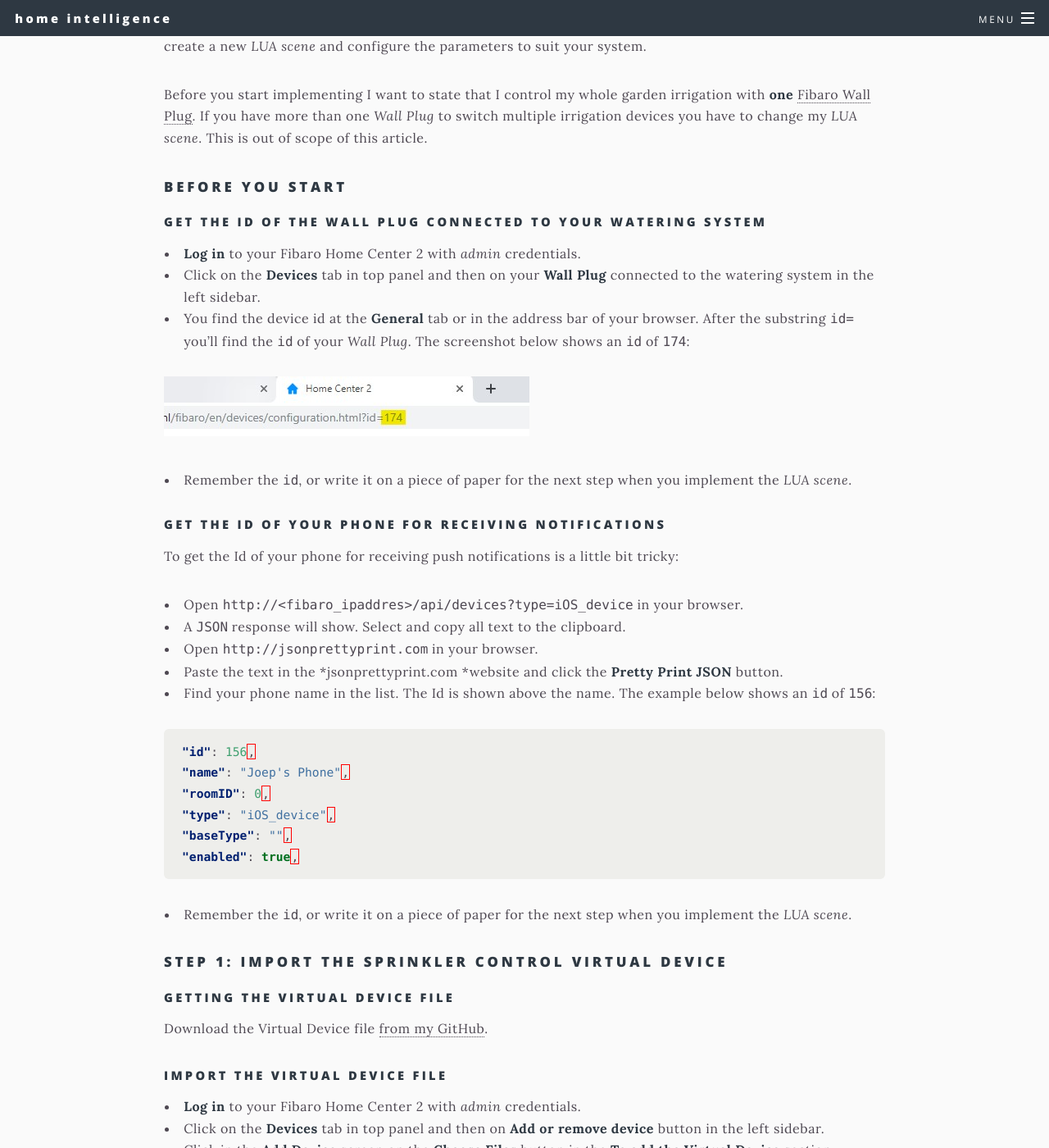
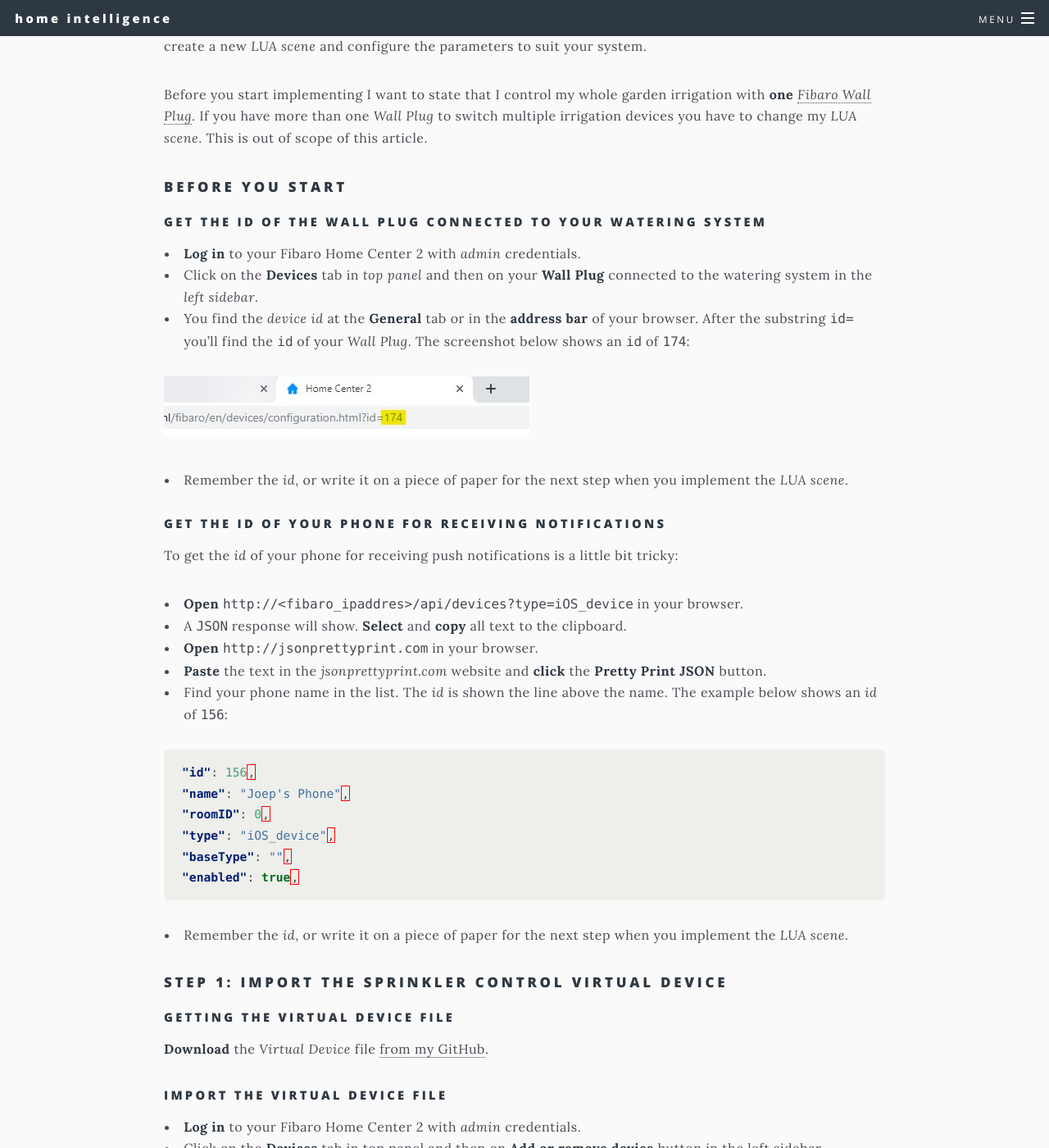
Before and after one commit to joepv/joepv.github.io, a Jekyll site: the page built from _pages/sprinklercontrol.md, in a window 1280 px wide and 1400 px high, scrolled down 1814 px. Shown: the whole window at 82% size. Built offline with Jekyll 4.4.1, drawn with Linux system fonts in a browser that asks for light colours; some of the changed text lies outside the part shown.

Commit message:
Textual changes.

````diff
--- a/_pages/sprinklercontrol.md
+++ b/_pages/sprinklercontrol.md
@@ -23,7 +23,7 @@
 - [How I implemented it](#how-i-implemented-it)
   - [In words](#in-words)
   - [Before you start](#before-you-start)
-    - [Get the Id of the Wall Plug connected to your watering system](#get-the-id-of-the-wall-plug-connected-to-your-watering-system)
+    - [Get the id of the Wall Plug connected to your watering system](#get-the-id-of-the-wall-plug-connected-to-your-watering-system)
     - [Get the Id of your Phone for receiving notifications](#get-the-id-of-your-phone-for-receiving-notifications)
   - [Step 1: Import the Sprinkler Control Virtual Device](#step-1-import-the-sprinkler-control-virtual-device)
     - [Getting the Virtual Device file](#getting-the-virtual-device-file)
@@ -46,37 +46,37 @@
 
 * One-click watering my garden.
 * Easy to start with different predefined time-out's.
-* Automatically stop timer at manual control or when the _Sprinkler Panel_ sends a turn off command.
+* Automatically stop timer at manual control or when the *Sprinkler Panel* sends a turn off command.
 
 ## How I implemented it
 
 ### In words
 
-First you import the _Virtual Device_ I created at my Home Center 2 and note the `id` of the device. Then you create a new _LUA scene_ and configure the parameters to suit your system.
+First you import the *Virtual Device* I created at my Home Center 2 and note the *id* of the device. Then you create a new *LUA scene* and configure the parameters to suit your system.
 
-Before you start implementing I want to state that I control my whole garden irrigation with **one** [Fibaro Wall Plug](https://www.fibaro.com/en/products/wall-plug/). If you have more than one *Wall Plug* to switch multiple irrigation devices you have to change my _LUA scene_. This is out of scope of this article.
+Before you start implementing I want to state that I control my whole garden irrigation with **one** *[Fibaro Wall Plug](https://www.fibaro.com/en/products/wall-plug/)*. If you have more than one *Wall Plug* to switch multiple irrigation devices you have to change my *LUA scene*. This is out of scope of this article.
 
 ### Before you start
 
-#### Get the Id of the Wall Plug connected to your watering system
+#### Get the id of the Wall Plug connected to your watering system
 
 * **Log in** to your Fibaro Home Center 2 with _admin_ credentials.
-* Click on the **Devices** tab in top panel and then on your **Wall Plug** connected to the watering system in the left sidebar.
-* You find the device id at the **General** tab or in the address bar of your browser. After the substring `id=` you'll find the `id` of your _Wall Plug_. The screenshot below shows an `id` of `174`:
+* Click on the **Devices** tab in *top panel* and then on your **Wall Plug** connected to the watering system in the *left sidebar*.
+* You find the *device id* at the **General** tab or in the **address bar** of your browser. After the substring `id=` you'll find the `id` of your *Wall Plug*. The screenshot below shows an `id` of `174`:
 
 ![sprinklercontrol_wallplug_id](../images/screenshots/sprinklercontrol_wallplug_id.jpg)
 
-* Remember the `id`, or write it on a piece of paper for the next step when you implement the _LUA scene_.
+* Remember the *id*, or write it on a piece of paper for the next step when you implement the *LUA scene*.
 
 #### Get the Id of your Phone for receiving notifications
 
-To get the Id of your phone for receiving push notifications is a little bit tricky:
+To get the *id* of your phone for receiving push notifications is a little bit tricky:
 
-* Open `http://<fibaro_ipaddres>/api/devices?type=iOS_device` in your browser.
-* A `JSON` response will show. Select and copy all text to the clipboard.
-* Open `http://jsonprettyprint.com` in your browser.
-* Paste the text in the *jsonprettyprint.com *website and click the **Pretty Print JSON** button.
-* Find your phone name in the list. The Id is shown above the name. The example below shows an `id` of `156`:
+* **Open** `http://<fibaro_ipaddres>/api/devices?type=iOS_device` in your browser.
+* A `JSON` response will show. **Select** and **copy** all text to the clipboard.
+* **Open** `http://jsonprettyprint.com` in your browser.
+* **Paste** the text in the *jsonprettyprint.com* website and **click** the **Pretty Print JSON** button.
+* Find your phone name in the list. The *id* is shown the line above the name. The example below shows an *id* of `156`:
 
 ```json
 "id": 156,
@@ -87,13 +87,13 @@
 "enabled": true,
 ```
 
-* Remember the `id`, or write it on a piece of paper for the next step when you implement the _LUA scene_.
+* Remember the *id*, or write it on a piece of paper for the next step when you implement the *LUA scene*.
 
 ### Step 1: Import the Sprinkler Control Virtual Device
 
 #### Getting the Virtual Device file
 
-Download the Virtual Device file [from my GitHub](https://github.com/joepv/fibaro/blob/master/SprinklerControl.vfib).
+**Download** the *Virtual Device* file [from my GitHub](https://github.com/joepv/fibaro/blob/master/SprinklerControl.vfib).
 
 #### Import the Virtual Device file
 
@@ -106,27 +106,27 @@
 
 #### Configure the Virtual Device
 
-When the import has finished you can give it a **Name** and assign it to a **Room**. I'll skip the *advanced configuration* for now, because first you have to create a new _LUA scene_ in the next section to get a scene `id` to configure the _Virtual Device_ buttons.
+When the import has finished you can give it a **Name** and assign it to a **Room**. I'll skip the *advanced configuration* for now, because first you have to create a new *LUA scene* in the next section to get a scene *id* to configure the *Virtual Device* buttons.
 
 #### Get the ID of the Virtual Device
 
-The easiest way to get the `id` of the _Virtual Device_ is to look in the address bar of your browser. After the substring `id=` you'll find the `id` of your new _Virtual Device_. The screenshot below shows an `id` of `182`:
+The easiest way to get the *id* of the *Virtual Device* is to look in the address bar of your browser. After the substring `id=` you'll find the *id* of your new *Virtual Device*. The screenshot below shows an *id* of `182`:
 
 ![sprinklercontrol_vfib_id](../images/screenshots/sprinklercontrol_vfib_id.jpg)
 
-Remember the `id`, or write it on a piece of paper for the next step when you implement the _LUA scene_.
+Remember the *id*, or write it on a piece of paper for the next step when you implement the *LUA scene*.
 
 ### Step 2: Create a Sprinkler Control LUA scene
 
 #### Getting the LUA scene code
 
-* Download the LUA scene code file [from my GitHub](https://github.com/joepv/fibaro/blob/master/SprinklerControl.lua).
+* **Download** the *LUA scene* code file [from my GitHub](https://github.com/joepv/fibaro/blob/master/SprinklerControl.lua).
 * **Open** the downloaded `SprinklerControl.lua` file with your favorite text editor and **copy the contents to the clipboard**.
 
 #### Create a new LUA scene and import the code
 
-* Click on the **Scenes** tab in top panel and then on **Add scene** button in the left sidebar.
-* Click in the **New Scene** screen on the **Add** button in the **Add scene in LUA** section.
+* **Click** on the **Scenes** tab in* top panel* and then on **Add scene** button in the *left sidebar*.
+* **Click** in the **New Scene** screen on the **Add** button in the **Add scene in LUA** section.
 
 ![sprinklercontrol_add_scn.jpg](../images/screenshots/sprinklercontrol_add_scn.jpg)
 
@@ -139,9 +139,9 @@
 
 ##### Set the LUA parameters
 
-At the top of the code you have to **set** the id's of your devices configured in Home Center 2 and the default sprinkler time-out.
+At the top of the code you have to **set** the *id's* of your devices configured in Home Center 2 and the default sprinkler time-out.
 
-* Change the `174 value` to the id you wrote down in the [Get the Id of the Wall Plug](#get-the-id-of-the-wall-plug-connected-to-your-watering-system).
+* **Change** the `174 value` to the *id* you wrote down in the [Get the Id of the Wall Plug](#get-the-id-of-the-wall-plug-connected-to-your-watering-system).
 
 ```lua
 --[[
@@ -152,7 +152,7 @@
 --]]
 ```
 
-* Change the following variables to the id's you wrote down earlier:
+* **Change** the following variables to the *id's* you wrote down earlier:
 
 ```lua
 local sprinklerVirtualDevice = 182 -- virtual device id
@@ -172,41 +172,41 @@
 
 ##### Set the Scene parameters
 
-* Click in the **New Scene** screen on the **General** tab.
+* **Click** in the **New Scene** screen on the **General** tab.
 * Give the Scene a **Name** and assign it to a **Room**.
-* Set the parameter **Max. running instances** to  `2`
-* Set the parameter **Run scene** to `Automatic`
+* **Set** the parameter **Max. running instances** to  `2`
+* **Set** the parameter **Run scene** to `Automatic`
 
 ##### Save and get the ID of the LUA scene
 
-* Click the **Save** button (diskette) on the right toolbar to save the LUA scene.
+* **Click** the **Save** button on the *right toolbar* to save the *LUA scene*.
 
 ![sprinklercontrol_savescene](../images/screenshots/sprinklercontrol_savescene.jpg)
 
-* After the browser refreshes you'll find the `id` in the address bar of your browser. After the substring `id=` you'll find the `id` of your _scene_. The screenshot below shows an `id` of `41`:
+* After the browser refreshes you'll find the *id* of the new *LUA scene* in the address bar of your browser. The screenshot below shows an *id* of `41`:
 
 ![sprinklercontrol_scene_id](../images/screenshots/sprinklercontrol_scene_id.jpg)
 
-* Remember the `id`, or write it on a piece of paper for the next step when you change the _Virtual Device_ buttons.
+* Remember the *id*, or write it on a piece of paper for the next step when you change the *Virtual Device* buttons.
 
 ### Step 3: Change LUA scene ID in Virtual Device configuration
 
-* Click on the **Devices** tab in top panel and open your earlier created **Virtual Device** in the left sidebar.
-* Open the **Advanced** tab and scroll down to the **button** setup.
+* **Click** on the **Devices** tab in *top panel* and open your earlier created **Virtual Device** in the *left sidebar*.
+* **Open** the **Advanced** tab and **scroll down** to the **button** setup.
 
-All buttons are configured with a little bit of LUA code to start the [Sprinkler Control LUA scene](#step-2-create-a-sprinkler-control-lua-scene) with two parameters:
+All buttons are configured with a line of *LUA code* to start the [Sprinkler Control LUA scene](#step-2-create-a-sprinkler-control-lua-scene) with two parameters:
 
 ![sprinklercontrol_vd_btn_config](../images/screenshots/sprinklercontrol_vd_btn_config.jpg)
 
-`41` is the scene id and `15` the time-out in minutes in this example. You can change the time-out values of the buttons to your own needs. You have to **change** the scene id to the id you wrote down earlier in the [Save and get the ID of the LUA scene](#save-and-get-the-id-of-the-lua-scene) section of this article.
+In this example `41` is the scene *id* and `15` the *time-out in minutes*. You can change the time-out values of the buttons to your own needs. You have to **change** the scene *id* to the *id* you wrote down earlier in the [Save and get the ID of the LUA scene](#save-and-get-the-id-of-the-lua-scene) section of this article.
 
-In LUA code in the **Turn Off** button you have to **change** de device id to the id you wrote down earlier in the  [Get the Id of the Wall Plug](#get-the-id-of-the-wall-plug-connected-to-your-watering-system) section of this article. The screenshot below shows an `id` of `174`:
+In *LUA code* in the **Turn Off** button you have to **change** de device *id* to the *id* you wrote down earlier in the  [Get the Id of the Wall Plug](#get-the-id-of-the-wall-plug-connected-to-your-watering-system) section of this article. The screenshot below shows an `id` of `174`:
 
 ![sprinklercontrol_vd_btn_config2](../images/screenshots/sprinklercontrol_vd_btn_config2.jpg)
 
 ## Congratulations!
 
-Everything is finished, you are ready to go!
+Take a beer! Everything is finished, you are ready to go!
 
 ## More information about Virtual Devices
 
````
